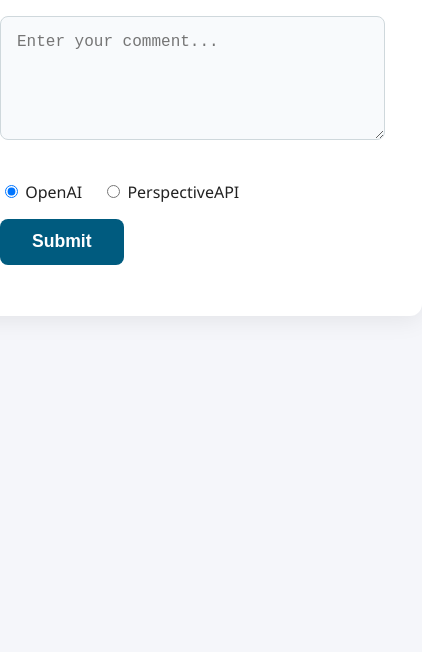
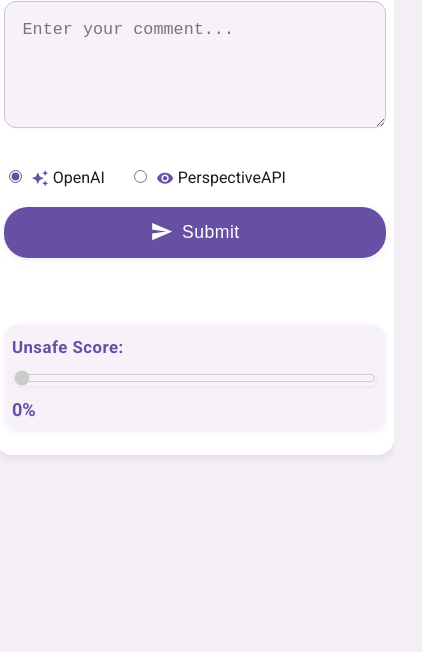
Before and after one commit to lukaszwas/hackdays-moderator, a website: page public/index.html in a window 390 px wide. Shown: the part 192-844 px from the top of the page, 422 px wide, since content can reach past the window. Drawn offline with Linux system fonts and the light colour scheme.

Commit message:
Refactor index.html and main.css for improved layout and styling; added Material Icons and unsafe score gauge

```diff
--- a/public/index.html
+++ b/public/index.html
@@ -6,58 +6,33 @@
   <meta name="viewport" content="width=device-width, initial-scale=1.0">
   <!-- CSS will be moved to main.css -->
   <link rel="stylesheet" href="main.css">
+  <link href="https://fonts.googleapis.com/icon?family=Material+Icons" rel="stylesheet">
 </head>
 <body>
-  <div class="container">
-    <h1>Comment Moderation</h1>
-    <form id="moderationForm">
-      <textarea id="comment" placeholder="Enter your comment..." required></textarea>
-      <div style="margin: 1em 0;">
-        <label><input type="radio" name="moderator" value="openai" checked> OpenAI</label>
-        <label style="margin-left:1em;"><input type="radio" name="moderator" value="perspectiveapi"> PerspectiveAPI</label>
-      </div>
-      <button type="submit">Submit</button>
-    </form>
-    <div id="result" class="result" style="display:none;"></div>
-  </div>
-  <script>
-    const form = document.getElementById('moderationForm');
-    const resultDiv = document.getElementById('result');
-    form.addEventListener('submit', async (e) => {
-      e.preventDefault();
-      resultDiv.style.display = 'block';
-      resultDiv.innerHTML = '⏳ Checking...';
-      const comment = document.getElementById('comment').value;
-      const moderator = document.querySelector('input[name="moderator"]:checked').value;
-      try {
-        const res = await fetch('/moderate', {
-          method: 'POST',
-          headers: { 'Content-Type': 'application/json' },
-          body: JSON.stringify({ comment, moderator })
-        });
-        const data = await res.json();
-        if (data.error) {
-          resultDiv.innerHTML = `<span class='not-ok'>❌ Error: ${data.error}</span>`;
-          return;
-        }
-        let categoriesHtml = '<div class="categories"><strong>Categories:</strong><ul>';
-        for (const [cat, flagged] of Object.entries(data.categories)) {
-          categoriesHtml += `<li>${cat}: <strong>${flagged ? '🚩' : '✅'}</strong></li>`;
-        }
-        categoriesHtml += '</ul></div>';
-        let scoresHtml = '<div class="categories"><strong>Scores:</strong><ul>';
-        for (const [cat, score] of Object.entries(data.category_scores)) {
-          scoresHtml += `<li>${cat}: ${score.toFixed(3)}</li>`;
-        }
-        scoresHtml += '</ul></div>';
-        let message = data.flagged
-          ? `<span class='not-ok'>⚠️ Comment is NOT OK — please revise</span>`
-          : `<span class='ok'>✅ Comment is OK</span>`;
-        resultDiv.innerHTML = `${message}${categoriesHtml}${scoresHtml}`;
-      } catch (e) {
-        resultDiv.innerHTML = `<span class='not-ok'>❌ Error occurred</span>`;
-      }
-    });
-  </script>
+  <main class="container" aria-label="Comment Moderation">
+    <header style="display: flex; align-items: center; gap: 0.7em; margin-bottom: 2rem;">
+      <span class="material-icons" style="font-size:2.3rem; color:#6750A4;">gavel</span>
+      <h1 style="margin:0;">Comment Moderation</h1>
+    </header>
+    <section aria-label="Moderation Form" style="margin-bottom: 1.5rem;">
+      <form id="moderationForm" autocomplete="off" style="display: flex; flex-direction: column; gap: 1.2rem;">
+        <textarea id="comment" placeholder="Enter your comment..." required aria-label="Comment"></textarea>
+        <div style="display: flex; align-items: center; gap: 1.5em;">
+          <label><input type="radio" name="moderator" value="openai" checked> <span class="material-icons" style="font-size:1.1em;vertical-align:middle;color:#6750A4;">auto_awesome</span> OpenAI</label>
+          <label><input type="radio" name="moderator" value="perspectiveapi"> <span class="material-icons" style="font-size:1.1em;vertical-align:middle;color:#6750A4;">visibility</span> PerspectiveAPI</label>
+        </div>
+        <button type="submit" aria-label="Submit for Moderation" style="display: flex; align-items: center; gap: 0.5em; justify-content: center;">
+          <span class="material-icons" style="font-size:1.3em;">send</span> Submit
+        </button>
+      </form>
+    </section>
+    <section class="unsafe-gauge" aria-label="Unsafe Score Gauge">
+      <label for="unsafeSlider"><strong>Unsafe Score:</strong></label>
+      <input type="range" id="unsafeSlider" min="0" max="100" value="0" disabled aria-valuemin="0" aria-valuemax="100" aria-valuenow="0">
+      <span id="unsafeValue">0%</span>
+    </section>
+    <section id="result" class="result" style="display:none; margin-top:2rem;" aria-live="polite"></section>
+  </main>
+  <script src="main.js"></script>
 </body>
 </html>
--- a/public/main.css
+++ b/public/main.css
@@ -1,7 +1,9 @@
+@import url('https://fonts.googleapis.com/css2?family=Roboto:wght@400;500;700&display=swap');
+
 body {
-  background: #f5f6fa;
-  font-family: 'Segoe UI', 'Arial', sans-serif;
-  color: #222;
+  background: #F4EFF4;
+  font-family: 'Roboto', 'Inter', 'Segoe UI', Arial, sans-serif;
+  color: #1C1B1F;
   margin: 0;
   padding: 0;
   min-height: 100vh;
@@ -11,72 +13,82 @@ body {
   justify-content: flex-start;
 }
 .container {
-  background: #fff;
-  margin-top: 5rem;
+  background: #FFFFFF;
+  margin-top: 4rem;
   padding: 2.5rem 2rem 2rem 2rem;
-  border-radius: 12px;
-  box-shadow: 0 4px 24px rgba(0,0,0,0.08);
-  max-width: 420px;
+  border-radius: 16px;
+  box-shadow: 0 2px 8px rgba(103,80,164,0.10), 0 1.5px 6px rgba(60,60,60,0.06);
+  max-width: 440px;
   width: 100%;
+  display: flex;
+  flex-direction: column;
+  align-items: stretch;
 }
 h1 {
-  color: #005b7f;
-  font-size: 2rem;
+  color: #6750A4;
+  font-size: 2.1rem;
   margin-bottom: 1.5rem;
   font-weight: 700;
-  letter-spacing: 1px;
+  letter-spacing: 0.5px;
 }
 textarea {
-  width: 90%;
   min-height: 90px;
-  border: 1px solid #cfd8dc;
-  border-radius: 8px;
-  padding: 1rem;
-  font-size: 1rem;
+  border: 1.5px solid #CAC4D0;
+  border-radius: 12px;
+  padding: 1.1rem;
+  font-size: 1.05rem;
   resize: vertical;
   margin-bottom: 1.2rem;
-  background: #f8fafc;
-  transition: border 0.2s;
+  background: #F7F2FA;
+  color: #1C1B1F;
+  transition: border 0.2s, box-shadow 0.2s;
+  box-shadow: 0 1px 2px rgba(103,80,164,0.04);
 }
 textarea:focus {
-  border: 1.5px solid #005b7f;
+  border: 2px solid #6750A4;
   outline: none;
+  background: #fff;
+  box-shadow: 0 2px 8px rgba(103,80,164,0.10);
 }
 button {
-  background: #005b7f;
+  background: #6750A4;
   color: #fff;
   border: none;
-  border-radius: 8px;
-  padding: 0.8rem 2rem;
+  border-radius: 24px;
+  padding: 0.9rem 2.2rem;
   font-size: 1.1rem;
-  font-weight: 600;
+  font-weight: 500;
   cursor: pointer;
-  transition: background 0.2s;
+  transition: background 0.2s, box-shadow 0.2s;
   margin-bottom: 1.2rem;
+  box-shadow: 0 2px 8px rgba(103,80,164,0.10);
+  letter-spacing: 0.5px;
 }
-button:hover {
-  background: #007ea7;
+button:hover, button:focus {
+  background: #7F67BE;
+  box-shadow: 0 4px 16px rgba(103,80,164,0.13);
 }
 .result {
   margin-top: 1.5rem;
   padding: 1.2rem;
-  border-radius: 8px;
-  background: #f1f8fb;
-  font-size: 1.05rem;
+  border-radius: 14px;
+  background: #F7F2FA;
+  font-size: 1.08rem;
   text-align: left;
-  box-shadow: 0 2px 8px rgba(0,91,127,0.06);
+  box-shadow: 0 1.5px 6px rgba(103,80,164,0.07);
+  color: #1C1B1F;
 }
 .ok {
-  color: #1b7e3c;
-  font-weight: bold;
+  color: #1B7E3C;
+  font-weight: 600;
 }
 .not-ok {
-  color: #b85c00;
-  font-weight: bold;
+  color: #B3261E;
+  font-weight: 600;
 }
 .categories {
   margin-top: 0.7rem;
-  font-size: 0.98rem;
+  font-size: 1.01rem;
 }
 .categories ul {
   padding-left: 1.2em;
@@ -85,3 +97,55 @@ button:hover {
 .categories li {
   margin-bottom: 0.2em;
 }
+.unsafe-gauge {
+  margin: 1.5rem 0 0.5rem 0;
+  display: flex;
+  align-items: center;
+  gap: 1rem;
+  background: #F7F2FA;
+  border-radius: 14px;
+  box-shadow: 0 1.5px 6px rgba(103,80,164,0.07);
+  padding: 1rem 1.2rem;
+}
+.unsafe-gauge label {
+  min-width: 110px;
+  color: #6750A4;
+  font-weight: 600;
+  letter-spacing: 0.5px;
+}
+#unsafeSlider {
+  flex: 1;
+  accent-color: #1B7E3C; /* Default green */
+  height: 6px;
+  border-radius: 5px;
+  background: linear-gradient(90deg, #1B7E3C 0%, #F7B500 50%, #B3261E 100%);
+  outline: none;
+  transition: accent-color 0.3s;
+  box-shadow: 0 1px 4px rgba(103,80,164,0.10);
+}
+#unsafeValue {
+  min-width: 40px;
+  font-weight: 700;
+  font-size: 1.13em;
+  text-shadow: 0 1px 2px rgba(103,80,164,0.07);
+  color: #6750A4;
+}
+input[type="radio"] {
+  accent-color: #6750A4;
+  margin-right: 0.4em;
+}
+label[for="unsafeSlider"] {
+  font-size: 1.05em;
+}
+@media (max-width: 600px) {
+  .container {
+    padding: 1.2rem 0.5rem 1rem 0.5rem;
+    max-width: 98vw;
+  }
+  .unsafe-gauge {
+    flex-direction: column;
+    align-items: stretch;
+    gap: 0.7rem;
+    padding: 0.7rem 0.5rem;
+  }
+}
--- /dev/null
+++ b/public/main.js
@@ -0,0 +1,59 @@
+function calculateUnsafeScore(categoryScores) {
+  const scores = Object.values(categoryScores);
+  return Math.max(...scores);
+}
+
+function updateUnsafeGauge(score) {
+  const slider = document.getElementById('unsafeSlider');
+  const valueSpan = document.getElementById('unsafeValue');
+  const percent = Math.round(score * 100);
+  slider.value = percent;
+  valueSpan.textContent = percent + '%';
+  let color;
+  if (score < 0.3) color = '#1b7e3c';      // green
+  else if (score < 0.7) color = '#f7b500'; // yellow
+  else color = '#d7263d';                  // red
+  slider.style.accentColor = color;
+  valueSpan.style.color = color;
+}
+
+const form = document.getElementById('moderationForm');
+const resultDiv = document.getElementById('result');
+form.addEventListener('submit', async (e) => {
+  e.preventDefault();
+  resultDiv.style.display = 'block';
+  resultDiv.innerHTML = '⏳ Checking...';
+  const comment = document.getElementById('comment').value;
+  const moderator = document.querySelector('input[name="moderator"]:checked').value;
+  try {
+    const res = await fetch('/moderate', {
+      method: 'POST',
+      headers: { 'Content-Type': 'application/json' },
+      body: JSON.stringify({ comment, moderator })
+    });
+    const data = await res.json();
+    if (data.error) {
+      resultDiv.innerHTML = `<span class='not-ok'>❌ Error: ${data.error}</span>`;
+      return;
+    }
+    let categoriesHtml = '<div class="categories"><strong>Categories:</strong><ul>';
+    for (const [cat, flagged] of Object.entries(data.categories)) {
+      categoriesHtml += `<li>${cat}: <strong>${flagged ? '🚩' : '✅'}</strong></li>`;
+    }
+    categoriesHtml += '</ul></div>';
+    let scoresHtml = '<div class="categories"><strong>Scores:</strong><ul>';
+    for (const [cat, score] of Object.entries(data.category_scores)) {
+      scoresHtml += `<li>${cat}: ${score.toFixed(3)}</li>`;
+    }
+    scoresHtml += '</ul></div>';
+    let message = data.flagged
+      ? `<span class='not-ok'>⚠️ Comment is NOT OK — please revise</span>`
+      : `<span class='ok'>✅ Comment is OK</span>`;
+    resultDiv.innerHTML = `${message}${categoriesHtml}${scoresHtml}`;
+    // Update unsafe gauge
+    const unsafeScore = calculateUnsafeScore(data.category_scores);
+    updateUnsafeGauge(unsafeScore);
+  } catch (e) {
+    resultDiv.innerHTML = `<span class='not-ok'>❌ Error occurred</span>`;
+  }
+});
```
